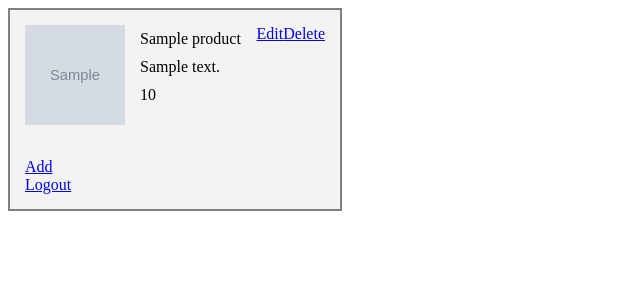
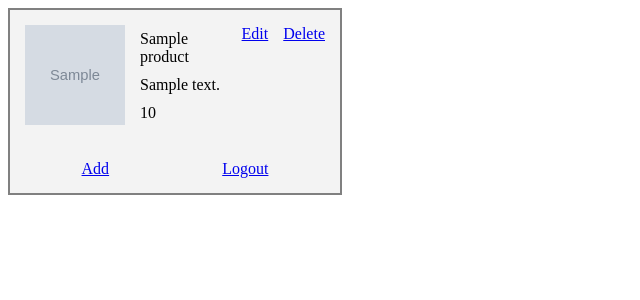
Before and after one commit to liliaMoldovanu150/training, a PHP site: page /products.php in a window 1280 px wide. Shown: the top 300 px of the page, without its empty margins (0-640 px from the left). Run offline with PHP 8.4, Linux system fonts and the light colour scheme; the visitor is signed in with stand-in values (Sample User, id 1); tables that the repository leaves empty or names only in its code hold one stand-in row (values such as "Sample post"); grey boxes marked "Sample" are stand-in pictures.

Commit message:
{#7} {products.php} {http://pm.5psolutions.net/public/index.php?path_info=projects/training-lilia-moldovanu/tasks/7} This commit will list all products and delete products from products.php

```diff
--- a/common.php
+++ b/common.php
@@ -110,3 +110,15 @@ function translate($label): string
     require_once './translations.php';
     return translations[$label];
 }
+
+function deleteItem()
+{
+    try {
+        $sql = 'DELETE FROM products WHERE id=?;';
+        $stmt = connection()->prepare($sql);
+        $stmt->bindParam(1, $_GET['id'], PDO::PARAM_INT);
+        $stmt->execute();
+    } catch (PDOException $e) {
+        throw $e;
+    }
+}
--- /dev/null
+++ b/product.php
@@ -0,0 +1,3 @@
+<?php
+
+echo 'this is product.php';
--- a/products.php
+++ b/products.php
@@ -1,6 +1,22 @@
 <?php
 
 require_once './common.php';
+
+if (isset($_GET['action']) == 'logout') {
+    unset($_SESSION['login_user']);
+}
+
+if (!isset($_SESSION['login_user'])) {
+    header('Location: ./index.php');
+}
+
+if (isset($_GET['id'])) {
+    deleteItem();
+    if (array_search($_GET['id'], $_SESSION['id']) >= 0) {
+        removeItemFromCart();
+    }
+    header('Location: ./products.php');
+}
 
 $allProducts = getAllProducts();
 
@@ -19,13 +35,15 @@ $allProducts = getAllProducts();
                 <div><?= $product['description']; ?></div>
                 <div><?= $product['price']; ?></div>
             </div>
-            <a href="./product.php?id=<?= $product['id']; ?>"><?= translate('edit'); ?></a>
-            <a href="./index.php?id=<?= $product['id']; ?>"><?= translate('delete'); ?></a>
+            <a class="edit" href="./product.php?id=<?= $product['id']; ?>"><?= translate('edit'); ?></a>
+            <a href="./products.php?id=<?= $product['id']; ?>"><?= translate('delete'); ?></a>
         </div>
         <br>
     <?php endforeach; ?>
 <?php endif; ?>
-<a href="./product.php"><?= translate('add'); ?></a>
-<a href="./products.php"><?= translate('logout'); ?></a>
+<div class="actions">
+    <a href="./product.php"><?= translate('add'); ?></a>
+    <a href="./products.php?action=logout"><?= translate('logout'); ?></a>
+</div>
 
 <?php require_once './view/footer.view.php'; ?>
--- a/style.css
+++ b/style.css
@@ -54,6 +54,11 @@ form {
     margin: auto;
 }
 
-p.error {
-    margin-bottom: 0px;
+.edit {
+    margin-right: 15px;
 }
+
+.actions {
+    display: flex;
+    justify-content: space-around;
+}
```
Also changed, not shown: login.php (+4 -3 lines).
